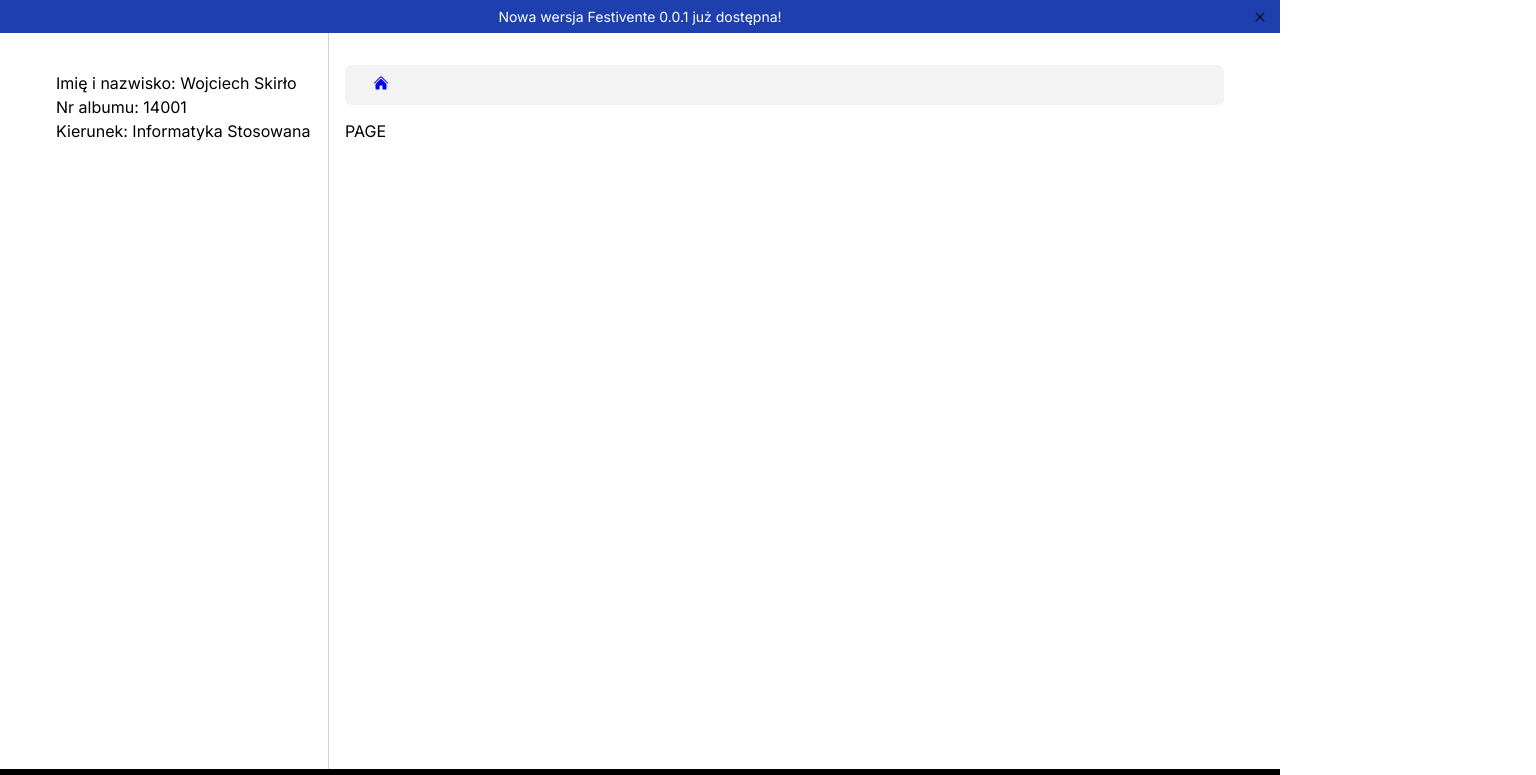
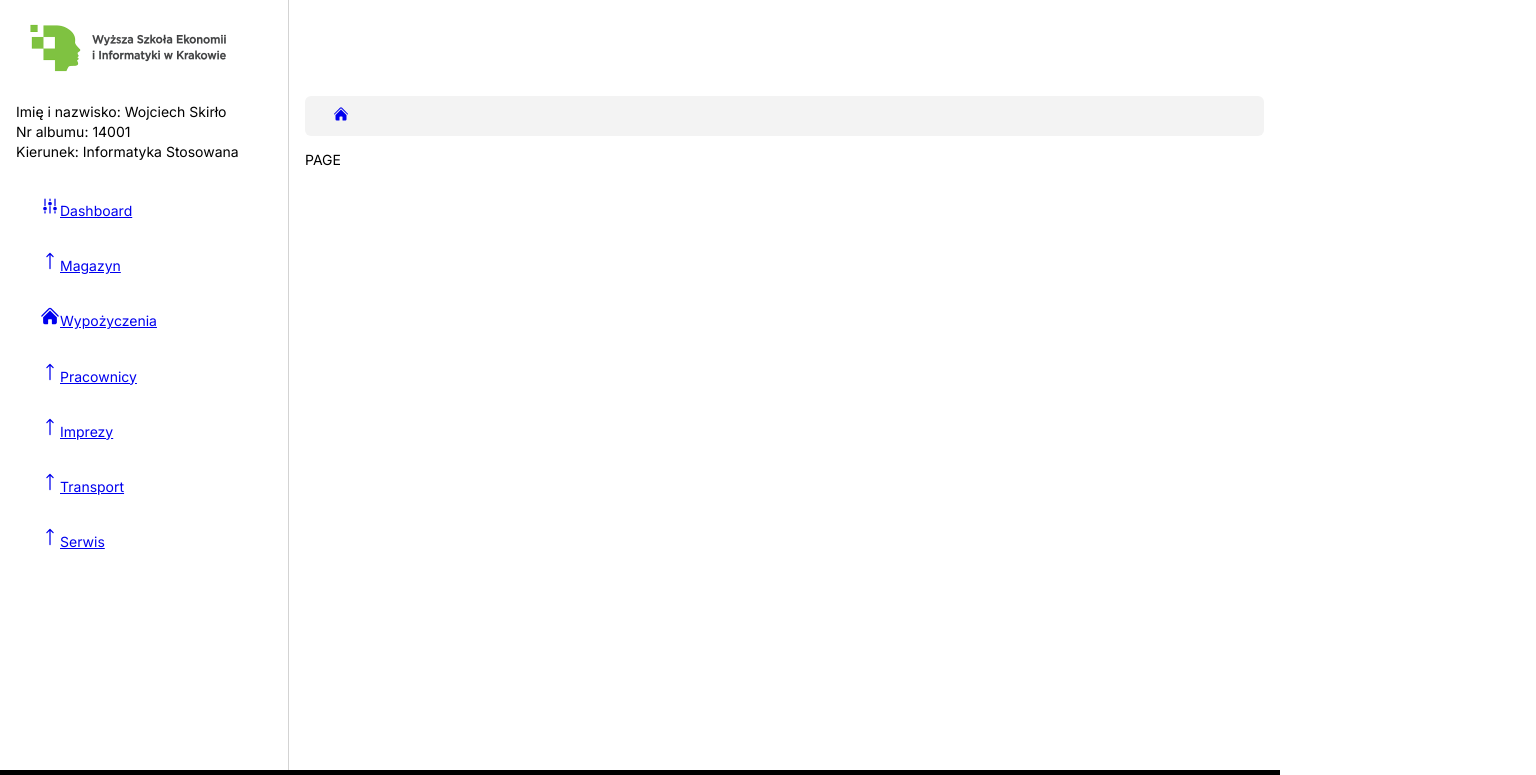
Before and after one commit to wmw-technologies/festivente-client, a Next.js app: page / in a window 1280 px wide. Shown: the top 775 px of the page, 1536 px wide, since content can reach past the window. Built offline with nearby package versions, Linux system fonts and the light colour scheme.

Commit message:
feat: add normalize.scss file

```diff
--- a/sitemap.ts
+++ b/sitemap.ts
@@ -19,7 +19,7 @@
     },
     {
         name: "Wypożyczenia",
-        icon: "Convert3DCube",
+        icon: "HomeIcon",
         path: "/rentals"
     },
     {
--- a/src/app/layout.module.scss
+++ b/src/app/layout.module.scss
@@ -10,7 +10,7 @@
   flex: 1;
   margin: 0 auto;
   width: 100%;
-  max-width: 1200px;
+  max-width: 1536px;
 }
 
 .mainContent {
--- a/src/app/layout.tsx
+++ b/src/app/layout.tsx
@@ -24,7 +24,7 @@
         <html lang="pl">
         <body className={inter.className}>
         <main className={styles.main}>
-            <SystemBanner/>
+            {/*<SystemBanner/>*/}
             <div className={styles.mainContainer}>
                 {/*<NuxtLoadingIndicator color="red" :height="20" /> */}
                 <SystemHeader/>
--- a/src/components/System/Header/index.module.scss
+++ b/src/components/System/Header/index.module.scss
@@ -1,6 +1,5 @@
 .header {
     display: flex;
-}
 
     .headerLeft {
         padding: 1rem;
@@ -10,31 +9,32 @@
         overflow: hidden;
 
         &.expanded {
-        width: 18rem; // Tailwind's w-72 is 18rem
+            width: 18rem;
         }
 
         &.collapsed {
-        width: 100px; // Custom width
-    }
+            width: 100px;
         }
 
-//.nuxt-link {
-//    height: 4rem; // Tailwind's h-16 is 4rem
-//    flex-shrink: 0;
-//
-//    &.expanded {
-//        width: 14rem; // Tailwind's w-56 is 14rem
-//    }
-//
-//    &.collapsed {
-//        width: 4rem; // Tailwind's w-16 is 4rem
-//    }
-//}
+        .logoLink {
+            height: 4rem;
+            flex-shrink: 0;
+            transition: width 0.3s;
+
+            &.expanded {
+                width: 14rem;
+            }
+
+            &.collapsed {
+                width: 4rem;
+            }
 
             .logo {
                 object-fit: contain;
                 width: 100%;
                 height: 100%;
+            }
+        }
     }
 
     .headerRight {
@@ -45,3 +45,4 @@
         padding: 1rem;
         border-left: 1px solid #d3d3d3;
     }
+}
--- a/src/components/System/Header/index.tsx
+++ b/src/components/System/Header/index.tsx
@@ -1,38 +1,15 @@
 import styles from "./index.module.scss"
+import Link from 'next/link';
 
 export default function SystemHeader() {
     const isMenuCollapsed = false;
 
-    // function handleToggleMenu() {
-    //     // isMenuCollapsed = !isMenuCollapsed;
-    // }
-    //
-    // function logout() {
-    //     // window.location.href = '/logout';
-    // }
-
     return (
         <header className={styles.header}>
-            <div className={`${styles.headerLeft} ${!isMenuCollapsed ? styles.expanded : styles.collapsed}`}>
-                {/*:class="!store.$state.isMenuCollapsed ? 'w-72' : 'w-[100px]'"*/}
-                {/*    <NuxtLink*/}
-                {/*    :to="{ name: 'index' }"*/}
-                {/*    class="h-16 shrink-0"*/}
-                {/*    :class="!store.$state.isMenuCollapsed ? 'w-56' : 'w-16'"*/}
-                {/*    >*/}
-                {/*    <img*/}
-                {/*        v-show="!store.$state.isMenuCollapsed"*/}
-                {/*        src="/logo.png"*/}
-                {/*        alt="logo"*/}
-                {/*        class="object-contain w-full h-full"*/}
-                {/*    />*/}
-                {/*    <img*/}
-                {/*        v-show="store.$state.isMenuCollapsed"*/}
-                {/*        src="/logomark.png"*/}
-                {/*        alt="logo-mini"*/}
-                {/*        class="object-contain w-full h-full"*/}
-                {/*    />*/}
-                {/*</NuxtLink>*/}
+            <div className={`${styles.headerLeft} ${isMenuCollapsed ? styles.collapsed : styles.expanded}`}>
+                <Link href="/" className={`${styles.logoLink} ${isMenuCollapsed ? styles.collapsed : styles.expanded}`}>
+                    <img src={isMenuCollapsed ? '/logomark.png' : '/logo.png'} alt="logo" className={styles.logo}/>
+                </Link>
             </div>
             <div className={styles.headerRight}>
                 {/*        <BaseActionButton*/}
--- a/src/components/System/Menu/index.tsx
+++ b/src/components/System/Menu/index.tsx
@@ -1,6 +1,7 @@
 import styles from "./index.module.scss";
 import {SITEMAP} from "@/sitemap";
 import Link from 'next/link';
+import UIIcon from "@/src/components/UI/Icon";
 
 export default function SystemMenu() {
     const isMenuCollapsed = false;
@@ -25,24 +26,21 @@
                                     {/*    title={item.name}*/}
                                     {/*    className={`flex items-center justify-between px-6 py-3 rounded-full ${styles.link} ${item.path === openedTab ? 'active' : ''}`}*/}
                                     {/*>*/}
-                                    {/*    <div className="flex items-center">*/}
-                                    {/*        /!*{item.icon && <BaseIcon name={item.icon}/>}*!/*/}
-                                    {/*        {!isMenuCollapsed && (*/}
-                                    {/*            <>*/}
-                                    {/*                <span className="ml-3 mr-2 leading-5">{item.name}</span>*/}
-                                    {/*                /!*{item.info && <BaseBadge>{item.info}</BaseBadge>}*!/*/}
-                                    {/*            </>*/}
-                                    {/*        )}*/}
-                                    {/*    </div>*/}
-                                    {/*    /!*{item.children?.length && !isMenuCollapsed && (*!/*/}
-                                    {/*    /!*    // <BaseToggleButton*!/*/}
-                                    {/*    /!*    //     isOpen={item.route === openedTab}*!/*/}
-                                    {/*    /!*    //     onClick={(e) => {*!/*/}
-                                    {/*    /!*    //         e.preventDefault();*!/*/}
-                                    {/*    /!*    //         changeTab(item.route);*!/*/}
-                                    {/*    /!*    //     }}*!/*/}
-                                    {/*    /!*    // />*!/*/}
-                                    {/*    /!*)}*!/*/}
+                                        <div className="flex items-center">
+                                            {item.icon && <UIIcon name={item.icon}/>}
+                                            {!isMenuCollapsed && (
+                                                <span className="ml-3 mr-2 leading-5">{item.name}</span>
+                                            )}
+                                        </div>
+                                        {/*{item.children?.length && !isMenuCollapsed && (*/}
+                                        {/*    // <BaseToggleButton*/}
+                                        {/*    //     isOpen={item.route === openedTab}*/}
+                                        {/*    //     onClick={(e) => {*/}
+                                        {/*    //         e.preventDefault();*/}
+                                        {/*    //         changeTab(item.route);*/}
+                                        {/*    //     }}*/}
+                                        {/*    // />*/}
+                                        {/*)}*/}
                                     {/*</a>*/}
                                 </Link>
                                 {/*{item.children?.length && item.route === openedTab && !isMenuCollapsed && (*/}
--- /dev/null
+++ b/src/styles/_normalize.scss
@@ -0,0 +1,349 @@
+/*! normalize.css v8.0.1 | MIT License | github.com/necolas/normalize.css */
+
+/* Document
+   ========================================================================== */
+
+/**
+ * 1. Correct the line height in all browsers.
+ * 2. Prevent adjustments of font size after orientation changes in iOS.
+ */
+
+html {
+  line-height: 1.15; /* 1 */
+  -webkit-text-size-adjust: 100%; /* 2 */
+}
+
+/* Sections
+   ========================================================================== */
+
+/**
+ * Remove the margin in all browsers.
+ */
+
+body {
+  margin: 0;
+}
+
+/**
+ * Render the `main` element consistently in IE.
+ */
+
+main {
+  display: block;
+}
+
+/**
+ * Correct the font size and margin on `h1` elements within `section` and
+ * `article` contexts in Chrome, Firefox, and Safari.
+ */
+
+h1 {
+  font-size: 2em;
+  margin: 0.67em 0;
+}
+
+/* Grouping content
+   ========================================================================== */
+
+/**
+ * 1. Add the correct box sizing in Firefox.
+ * 2. Show the overflow in Edge and IE.
+ */
+
+hr {
+  box-sizing: content-box; /* 1 */
+  height: 0; /* 1 */
+  overflow: visible; /* 2 */
+}
+
+/**
+ * 1. Correct the inheritance and scaling of font size in all browsers.
+ * 2. Correct the odd `em` font sizing in all browsers.
+ */
+
+pre {
+  font-family: monospace, monospace; /* 1 */
+  font-size: 1em; /* 2 */
+}
+
+/* Text-level semantics
+   ========================================================================== */
+
+/**
+ * Remove the gray background on active links in IE 10.
+ */
+
+a {
+  background-color: transparent;
+}
+
+/**
+ * 1. Remove the bottom border in Chrome 57-
+ * 2. Add the correct text decoration in Chrome, Edge, IE, Opera, and Safari.
+ */
+
+abbr[title] {
+  border-bottom: none; /* 1 */
+  text-decoration: underline; /* 2 */
+  text-decoration: underline dotted; /* 2 */
+}
+
+/**
+ * Add the correct font weight in Chrome, Edge, and Safari.
+ */
+
+b,
+strong {
+  font-weight: bolder;
+}
+
+/**
+ * 1. Correct the inheritance and scaling of font size in all browsers.
+ * 2. Correct the odd `em` font sizing in all browsers.
+ */
+
+code,
+kbd,
+samp {
+  font-family: monospace, monospace; /* 1 */
+  font-size: 1em; /* 2 */
+}
+
+/**
+ * Add the correct font size in all browsers.
+ */
+
+small {
+  font-size: 80%;
+}
+
+/**
+ * Prevent `sub` and `sup` elements from affecting the line height in
+ * all browsers.
+ */
+
+sub,
+sup {
+  font-size: 75%;
+  line-height: 0;
+  position: relative;
+  vertical-align: baseline;
+}
+
+sub {
+  bottom: -0.25em;
+}
+
+sup {
+  top: -0.5em;
+}
+
+/* Embedded content
+   ========================================================================== */
+
+/**
+ * Remove the border on images inside links in IE 10.
+ */
+
+img {
+  border-style: none;
+}
+
+/* Forms
+   ========================================================================== */
+
+/**
+ * 1. Change the font styles in all browsers.
+ * 2. Remove the margin in Firefox and Safari.
+ */
+
+button,
+input,
+optgroup,
+select,
+textarea {
+  font-family: inherit; /* 1 */
+  font-size: 100%; /* 1 */
+  line-height: 1.15; /* 1 */
+  margin: 0; /* 2 */
+}
+
+/**
+ * Show the overflow in IE.
+ * 1. Show the overflow in Edge.
+ */
+
+button,
+input { /* 1 */
+  overflow: visible;
+}
+
+/**
+ * Remove the inheritance of text transform in Edge, Firefox, and IE.
+ * 1. Remove the inheritance of text transform in Firefox.
+ */
+
+button,
+select { /* 1 */
+  text-transform: none;
+}
+
+/**
+ * Correct the inability to style clickable types in iOS and Safari.
+ */
+
+button,
+[type="button"],
+[type="reset"],
+[type="submit"] {
+  -webkit-appearance: button;
+}
+
+/**
+ * Remove the inner border and padding in Firefox.
+ */
+
+button::-moz-focus-inner,
+[type="button"]::-moz-focus-inner,
+[type="reset"]::-moz-focus-inner,
+[type="submit"]::-moz-focus-inner {
+  border-style: none;
+  padding: 0;
+}
+
+/**
+ * Restore the focus styles unset by the previous rule.
+ */
+
+button:-moz-focusring,
+[type="button"]:-moz-focusring,
+[type="reset"]:-moz-focusring,
+[type="submit"]:-moz-focusring {
+  outline: 1px dotted ButtonText;
+}
+
+/**
+ * Correct the padding in Firefox.
+ */
+
+fieldset {
+  padding: 0.35em 0.75em 0.625em;
+}
+
+/**
+ * 1. Correct the text wrapping in Edge and IE.
+ * 2. Correct the color inheritance from `fieldset` elements in IE.
+ * 3. Remove the padding so developers are not caught out when they zero out
+ *    `fieldset` elements in all browsers.
+ */
+
+legend {
+  box-sizing: border-box; /* 1 */
+  color: inherit; /* 2 */
+  display: table; /* 1 */
+  max-width: 100%; /* 1 */
+  padding: 0; /* 3 */
+  white-space: normal; /* 1 */
+}
+
+/**
+ * Add the correct vertical alignment in Chrome, Firefox, and Opera.
+ */
+
+progress {
+  vertical-align: baseline;
+}
+
+/**
+ * Remove the default vertical scrollbar in IE 10+.
+ */
+
+textarea {
+  overflow: auto;
+}
+
+/**
+ * 1. Add the correct box sizing in IE 10.
+ * 2. Remove the padding in IE 10.
+ */
+
+[type="checkbox"],
+[type="radio"] {
+  box-sizing: border-box; /* 1 */
+  padding: 0; /* 2 */
+}
+
+/**
+ * Correct the cursor style of increment and decrement buttons in Chrome.
+ */
+
+[type="number"]::-webkit-inner-spin-button,
+[type="number"]::-webkit-outer-spin-button {
+  height: auto;
+}
+
+/**
+ * 1. Correct the odd appearance in Chrome and Safari.
+ * 2. Correct the outline style in Safari.
+ */
+
+[type="search"] {
+  -webkit-appearance: textfield; /* 1 */
+  outline-offset: -2px; /* 2 */
+}
+
+/**
+ * Remove the inner padding in Chrome and Safari on macOS.
+ */
+
+[type="search"]::-webkit-search-decoration {
+  -webkit-appearance: none;
+}
+
+/**
+ * 1. Correct the inability to style clickable types in iOS and Safari.
+ * 2. Change font properties to `inherit` in Safari.
+ */
+
+::-webkit-file-upload-button {
+  -webkit-appearance: button; /* 1 */
+  font: inherit; /* 2 */
+}
+
+/* Interactive
+   ========================================================================== */
+
+/*
+ * Add the correct display in Edge, IE 10+, and Firefox.
+ */
+
+details {
+  display: block;
+}
+
+/*
+ * Add the correct display in all browsers.
+ */
+
+summary {
+  display: list-item;
+}
+
+/* Misc
+   ========================================================================== */
+
+/**
+ * Add the correct display in IE 10+.
+ */
+
+template {
+  display: none;
+}
+
+/**
+ * Add the correct display in IE 10.
+ */
+
+[hidden] {
+  display: none;
+}
--- a/src/styles/_theme.scss
+++ b/src/styles/_theme.scss
@@ -14,19 +14,25 @@
   margin: 0;
 }
 
-html,
 body {
-  max-width: 100vw;
-  overflow-x: hidden;
+  font-size: 14px;
 }
 
+//
+//html,
+//body {
+//  max-width: 100vw;
+//  overflow-x: hidden;
+//  font-size: 0.875rem;
+//}
+//
 ul, ol {
   list-style: none;
 }
-
-button {
-  cursor: pointer;
-  border: none;
-  background: transparent;
-  display: flex;
-}
+//
+//button {
+//  cursor: pointer;
+//  border: none;
+//  background: transparent;
+//  display: flex;
+//}
--- a/src/styles/styles.scss
+++ b/src/styles/styles.scss
@@ -1,3 +1,4 @@
 @import "variables";
+@import "normalize";
 @import "theme";
 @import "breakpoints";
```
Also changed, not shown: public/logo.png (added), public/logomark.png (added). Lines whose indentation alone changed are shown as unchanged.
